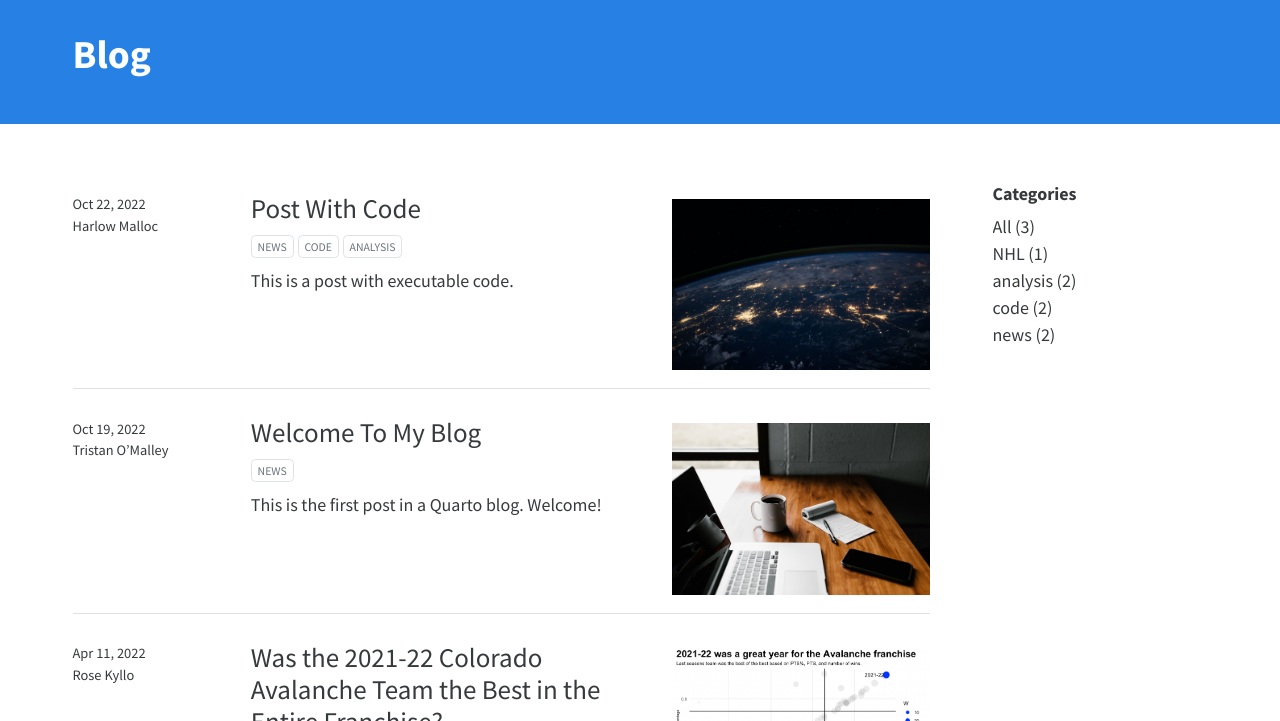
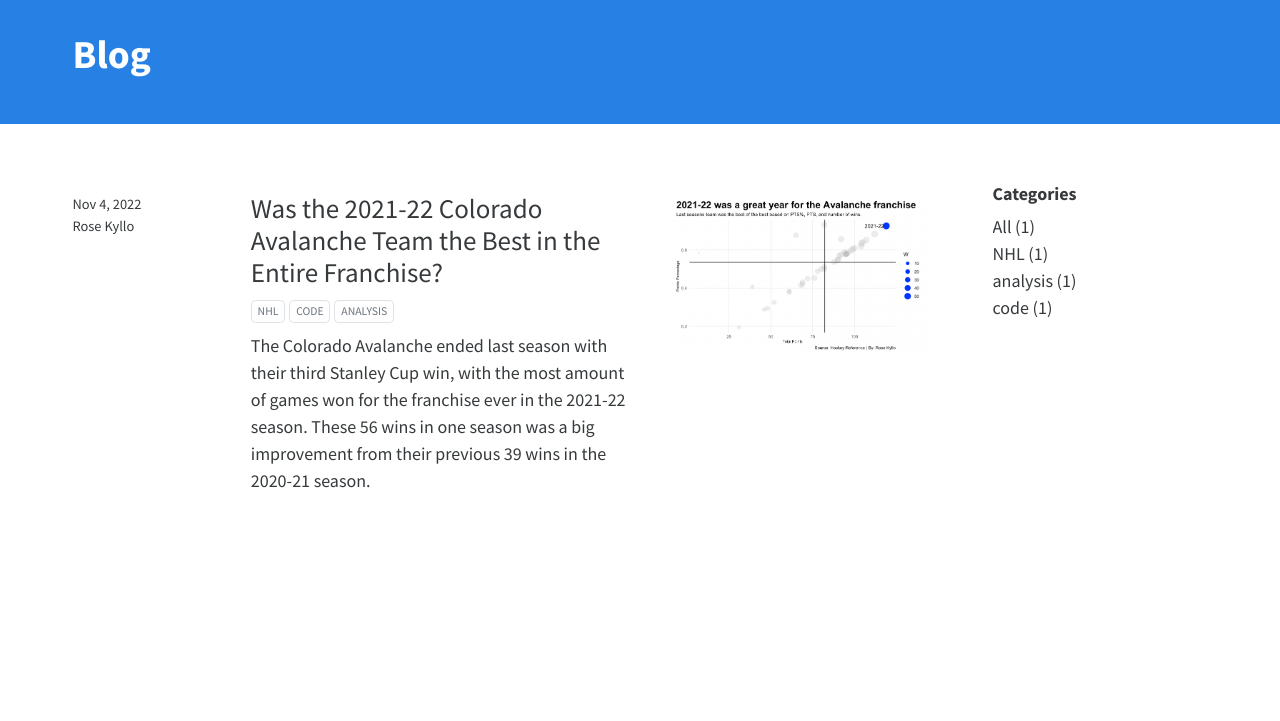
Before and after one commit to rosekyllo/rosekyllo.github.io, a plain HTML site: page index.html in a window 1280 px wide. Shown: the part 79-800 px from the top of the page. Drawn offline with nearby package versions, Linux system fonts and the light colour scheme.

Commit message:
fifth commit

```diff
--- a/index.html
+++ b/index.html
@@ -151,7 +151,7 @@ ul.task-list li input[type="checkbox"] {
 <!-- margin-sidebar -->
     <div id="quarto-margin-sidebar" class="sidebar margin-sidebar">
 
-    <h5 class="quarto-listing-category-title">Categories</h5><div class="quarto-listing-category category-default"><div class="category" data-category="">All <span class="quarto-category-count">(3)</span></div><div class="category" data-category="NHL">NHL <span class="quarto-category-count">(1)</span></div><div class="category" data-category="analysis">analysis <span class="quarto-category-count">(2)</span></div><div class="category" data-category="code">code <span class="quarto-category-count">(2)</span></div><div class="category" data-category="news">news <span class="quarto-category-count">(2)</span></div></div></div>
+    <h5 class="quarto-listing-category-title">Categories</h5><div class="quarto-listing-category category-default"><div class="category" data-category="">All <span class="quarto-category-count">(1)</span></div><div class="category" data-category="NHL">NHL <span class="quarto-category-count">(1)</span></div><div class="category" data-category="analysis">analysis <span class="quarto-category-count">(1)</span></div><div class="category" data-category="code">code <span class="quarto-category-count">(1)</span></div></div></div>
 <!-- main -->
 <main class="content quarto-banner-title-block column-page-left" id="quarto-document-content">
 
@@ -164,83 +164,7 @@ ul.task-list li input[type="checkbox"] {
 
 <div class="quarto-listing quarto-listing-container-default" id="listing-listing">
 <div class="list quarto-listing-default">
-<div class="quarto-post image-right" data-index="0" data-categories="news,code,analysis" data-listing-date-sort="1666414800000" data-listing-file-modified-sort="1666458691576" data-listing-reading-time-sort="0.045">
-<div class="thumbnail">
-<p><a href="./posts/post-with-code/index.html"> <img src="./posts/post-with-code/image.jpg" class="thumnail-image"> </a></p>
-</div>
-<div class="body">
-<a href="./posts/post-with-code/index.html">
-<h3 class="no-anchor listing-title">
-Post With Code
-</h3>
-<div class="listing-subtitle">
-
-</div>
-</a>
-<div class="listing-categories">
-<div class="listing-category" onclick="window.quartoListingCategory('news'); return false;">
-news
-</div>
-<div class="listing-category" onclick="window.quartoListingCategory('code'); return false;">
-code
-</div>
-<div class="listing-category" onclick="window.quartoListingCategory('analysis'); return false;">
-analysis
-</div>
-</div>
-<a href="./posts/post-with-code/index.html">
-<div class="listing-description">
-This is a post with executable code.
-</div>
-</a>
-</div>
-<div class="metadata">
-<a href="./posts/post-with-code/index.html">
-<div class="listing-date">
-Oct 22, 2022
-</div>
-<div class="listing-author">
-Harlow Malloc
-</div>
-</a>
-</div>
-</div>
-<div class="quarto-post image-right" data-index="1" data-categories="news" data-listing-date-sort="1666155600000" data-listing-file-modified-sort="1666458691576" data-listing-reading-time-sort="0.16">
-<div class="thumbnail">
-<p><a href="./posts/welcome/index.html"> <img src="./posts/welcome/thumbnail.jpg" class="thumnail-image"> </a></p>
-</div>
-<div class="body">
-<a href="./posts/welcome/index.html">
-<h3 class="no-anchor listing-title">
-Welcome To My Blog
-</h3>
-<div class="listing-subtitle">
-
-</div>
-</a>
-<div class="listing-categories">
-<div class="listing-category" onclick="window.quartoListingCategory('news'); return false;">
-news
-</div>
-</div>
-<a href="./posts/welcome/index.html">
-<div class="listing-description">
-This is the first post in a Quarto blog. Welcome!
-</div>
-</a>
-</div>
-<div class="metadata">
-<a href="./posts/welcome/index.html">
-<div class="listing-date">
-Oct 19, 2022
-</div>
-<div class="listing-author">
-Tristan O’Malley
-</div>
-</a>
-</div>
-</div>
-<div class="quarto-post image-right" data-index="2" data-categories="NHL,code,analysis" data-listing-date-sort="1649653200000" data-listing-file-modified-sort="1667793549140" data-listing-reading-time-sort="5.19">
+<div class="quarto-post image-right" data-index="0" data-categories="NHL,code,analysis" data-listing-date-sort="1667538000000" data-listing-file-modified-sort="1667794626503" data-listing-reading-time-sort="5.19">
 <div class="thumbnail">
 <p><a href="./posts/go-avs-go/index.html"> <img src="./posts/go-avs-go/image.png" class="thumnail-image"> </a></p>
 </div>
@@ -273,7 +197,7 @@ The Colorado Avalanche ended last season with their third Stanley Cup win, with
 <div class="metadata">
 <a href="./posts/go-avs-go/index.html">
 <div class="listing-date">
-Apr 11, 2022
+Nov 4, 2022
 </div>
 <div class="listing-author">
 Rose Kyllo
--- a/listings.json
+++ b/listings.json
@@ -2,8 +2,6 @@
   {
     "listing": "/index.html",
     "items": [
-      "/posts/post-with-code/index.html",
-      "/posts/welcome/index.html",
       "/posts/go-avs-go/index.html"
     ]
   }
```
Also changed, not shown: search.json (+1 -15 lines).
